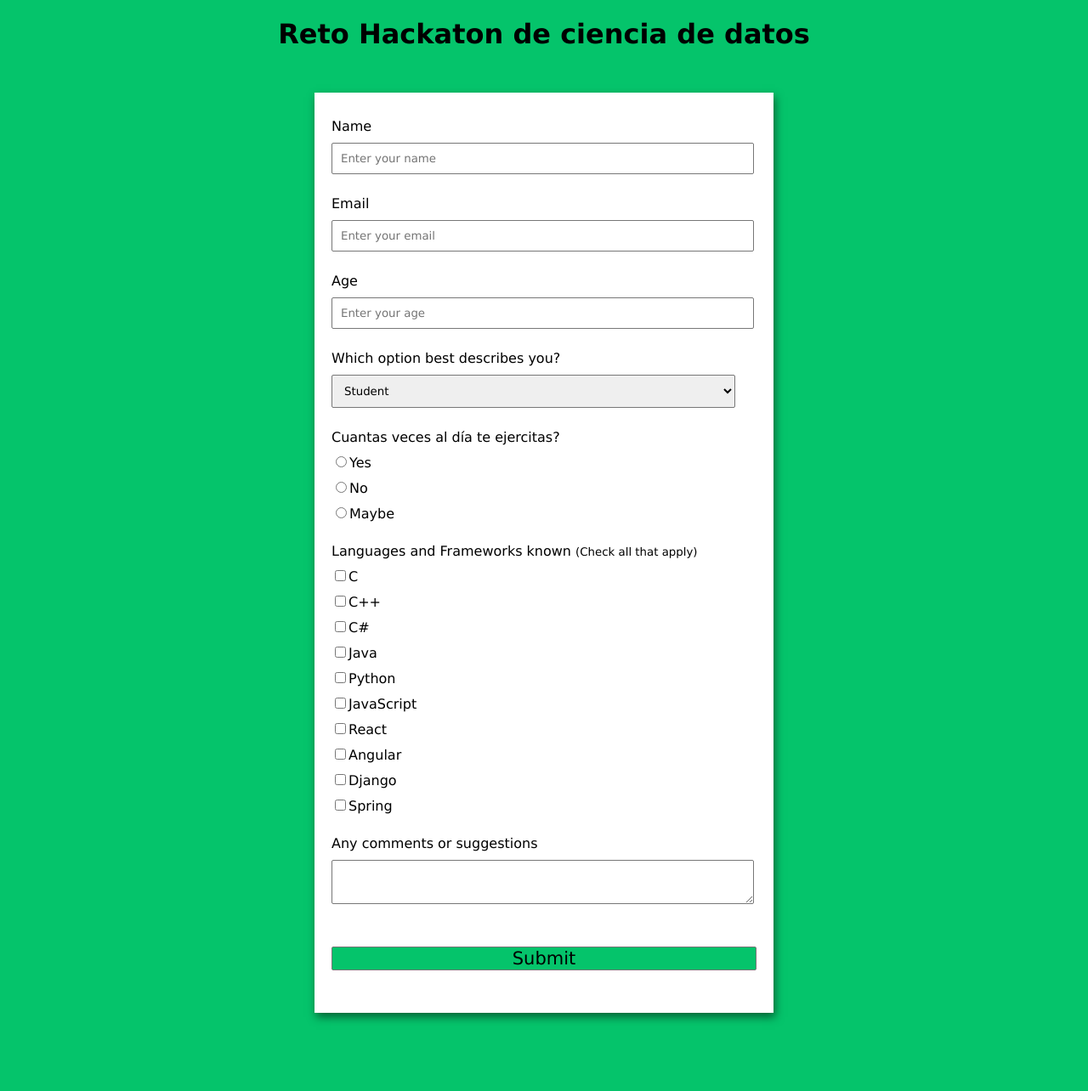
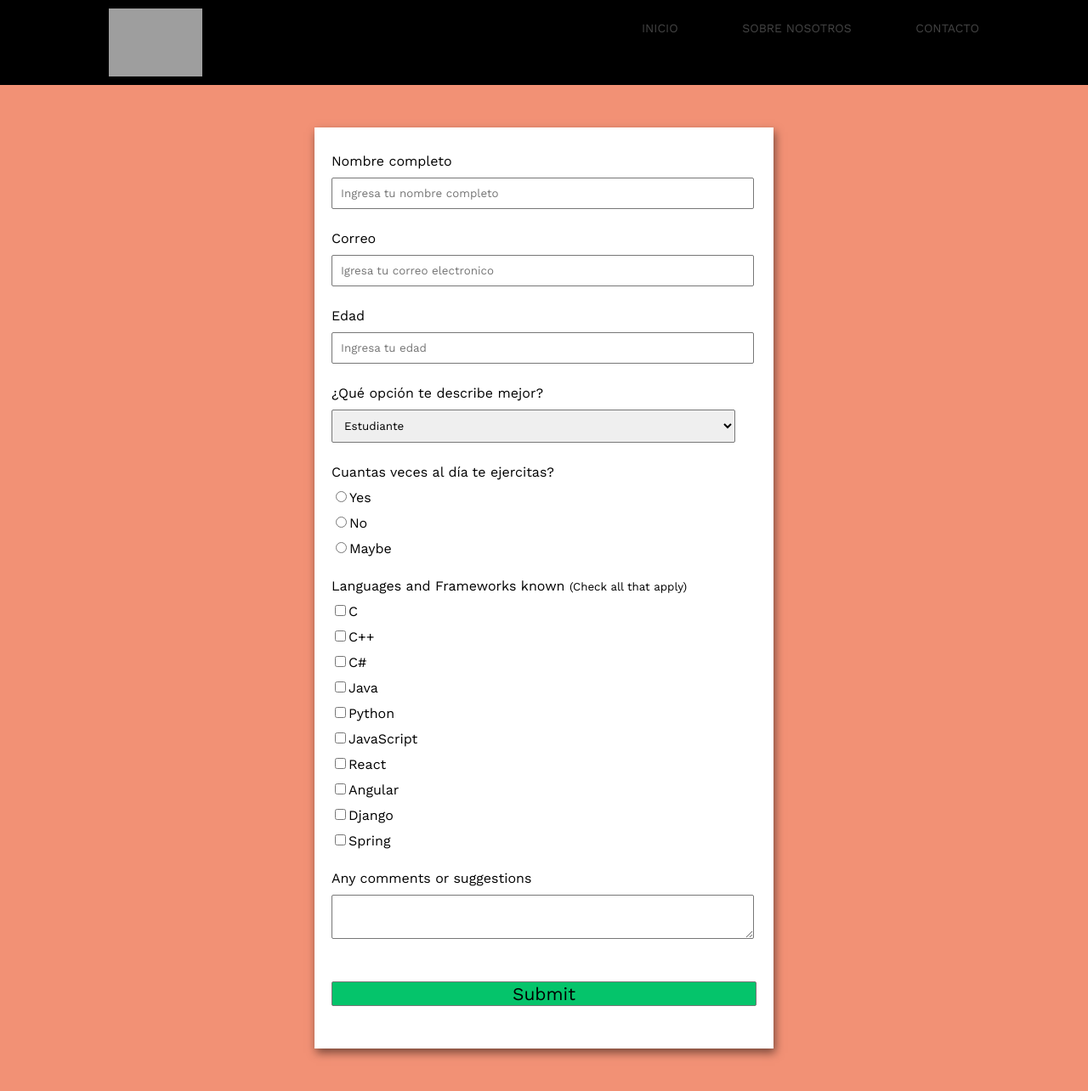
Before and after one commit to ijrios/Hackathon_data_science, a Flask app: page / in a window 1280 px wide. Shown: the whole page at 85% size. Before the commit the page ends 1203 px from the top, so only its background shows below. Run offline with Flask 3, Linux system fonts and the light colour scheme; grey boxes are pictures that could not be loaded.

Commit message:
Added the Web Applications.

```diff
--- a/templates/home.html
+++ b/templates/home.html
@@ -7,16 +7,17 @@
     <meta name="viewport"
           content="width=device-width, initial-scale=1.0">
     <title>
-        Reto Hackaton de ciencia de datos
+        Biomedical App
     </title>
 
     <style>
-
+        @import url('https://fonts.googleapis.com/css?family=Work+Sans:400,600');
         /* Styling the Body element i.e. Color,
         Font, Alignment */
         body {
-            background-color: #05c46b;
-            font-family: Verdana;
+            margin: 0;
+            background-color: #f29175;
+            font-family: 'Work Sans', sans-serif;
             text-align: center;
         }
 
@@ -74,62 +75,143 @@
             margin-top: 50px;
             margin-bottom: 20px;
         }
+
+        .container {
+	          width: 80%;
+	          margin: 0 auto;
+
+        }
+
+        header {
+          background: #000000;
+
+        }
+
+        header::after {
+          content: '';
+          display: table;
+          clear: both;
+        }
+
+        .logo {
+          float: left;
+          padding: 10px 0;
+        }
+
+        nav {
+          float: right;
+          text-align: center;
+        }
+
+nav ul {
+  margin: 0;
+  padding: 0;
+  list-style: none;
+}
+
+nav li {
+  display: inline-block;
+  margin-left: 70px;
+  padding-top: 23px;
+
+  position: relative;
+}
+
+nav a {
+  color: #444;
+  text-decoration: none;
+  text-transform: uppercase;
+  font-size: 14px;
+}
+
+nav a:hover {
+  color: #000;
+}
+
+nav a::before {
+  content: '';
+  display: block;
+  height: 5px;
+  background-color: #444;
+
+  position: absolute;
+  top: 0;
+  width: 0%;
+
+  transition: all ease-in-out 250ms;
+}
+
+nav a:hover::before {
+  width: 100%;
+}
+
     </style>
 </head>
 
+<header>
+    <div class="container">
+      <img src="https://clipart.info/images/ccovers/1484755800real-heart-png.png" alt="Heart" width="110" height="80" class="logo"></img>
+      <nav>
+        <ul>
+          <li><a href="#">Inicio</a></li>
+          <li><a href="#">Sobre nosotros</a></li>
+          <li><a href="#">Contacto</a></li>
+        </ul>
+      </nav>
+    </div>
+  </header>
+
 <body>
-    <h1>Reto Hackaton de ciencia de datos</h1>
-
     <!-- Create Form -->
     <form id="form">
 
         <!-- Details -->
         <div class="form-control">
             <label for="name" id="label-name">
-                Name
+                Nombre completo
             </label>
 
             <!-- Input Type Text -->
             <input type="text"
                    id="name"
-                   placeholder="Enter your name" />
+                   placeholder="Ingresa tu nombre completo" />
         </div>
 
         <div class="form-control">
             <label for="email" id="label-email">
-                Email
+                Correo
             </label>
 
             <!-- Input Type Email-->
             <input type="email"
                    id="email"
-                   placeholder="Enter your email" />
+                   placeholder="Igresa tu correo electronico" />
         </div>
 
         <div class="form-control">
             <label for="age" id="label-age">
-                Age
+                Edad
             </label>
 
             <!-- Input Type Text -->
             <input type="text"
                    id="age"
-                   placeholder="Enter your age" />
+                   placeholder="Ingresa tu edad" />
         </div>
 
         <div class="form-control">
             <label for="role" id="label-role">
-                Which option best describes you?
+                ¿Qué opción te describe mejor?
             </label>
 
             <!-- Dropdown options -->
             <select name="role" id="role">
-                <option value="student">Student</option>
-                <option value="intern">Intern</option>
+                <option value="student">Estudiante</option>
+                <option value="intern">Empleado</option>
                 <option value="professional">
-                    Professional
+                    Desempleado
                 </option>
-                <option value="other">Other</option>
+                <option value="other">Otros</option>
             </select>
         </div>
 
```
